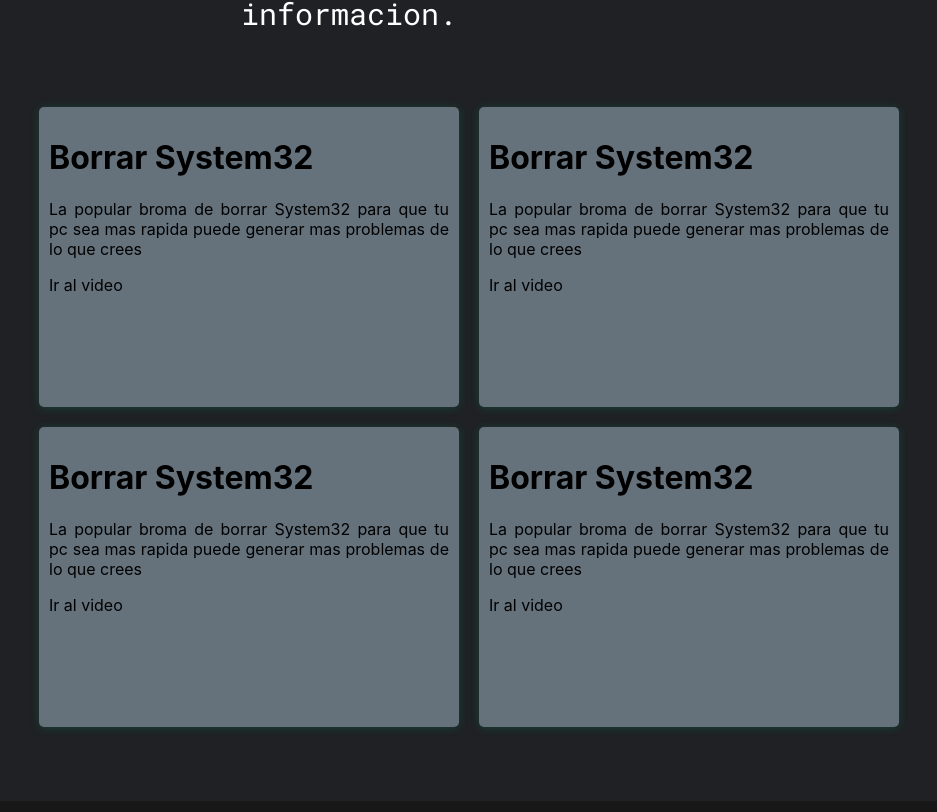
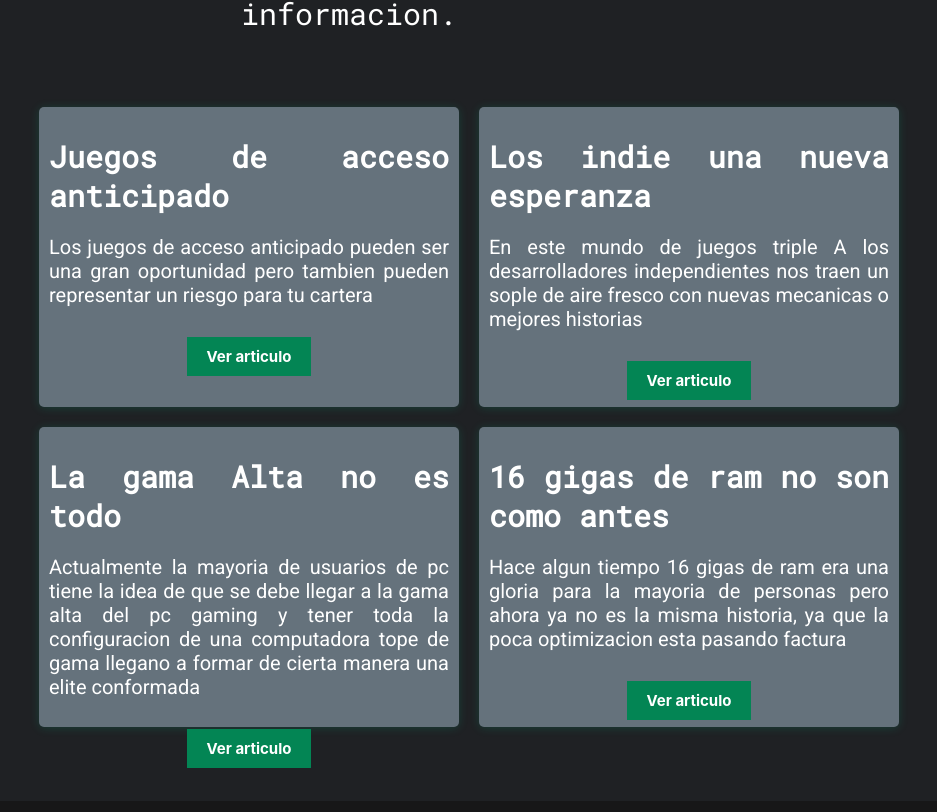
Before and after one commit to SteveBartmoss/steveapp, a React (Create React App) app: page / in a window 1280 px wide. Shown: the part 2228-3040 px from the top of the page, without its empty margins (291-1228 px from the left). Built offline with nearby package versions, Linux system fonts and the light colour scheme.

Commit message:
add information for the cards of the home page

```diff
--- a/src/pages/Home.jsx
+++ b/src/pages/Home.jsx
@@ -85,43 +85,52 @@ function Home() {
                     <SquareDiv>
 
                         <CardDiv>
-                            <h1>Borrar System32</h1>
-                            <p>
-                                La popular broma de borrar System32 para que tu pc
-                                sea mas rapida puede generar mas problemas de lo
-                                que crees
+                            <h1 className="title1">Juegos de acceso anticipado</h1>
+                            <p className="Content">
+                                Los juegos de acceso anticipado pueden ser una gran
+                                oportunidad pero tambien pueden representar un riesgo
+                                para tu cartera
                             </p>
-                            <a>Ir al video</a>
+                            <div className="center">
+                                <a className="dumix-btn" href="rows/rc3">Ver articulo</a>
+                            </div>
                         </CardDiv>
 
                         <CardDiv>
-                            <h1>Borrar System32</h1>
-                            <p>
-                                La popular broma de borrar System32 para que tu pc
-                                sea mas rapida puede generar mas problemas de lo
-                                que crees
+                            <h1 className="title1">Los indie una nueva esperanza</h1>
+                            <p className="Content">
+                                En este mundo de juegos triple A los desarrolladores
+                                independientes nos traen un sople de aire fresco
+                                con nuevas mecanicas o mejores historias
                             </p>
-                            <a>Ir al video</a>
+                            <div className="center">
+                                <a className="dumix-btn" href="rows/rc4">Ver articulo</a>
+                            </div>
                         </CardDiv>
 
                         <CardDiv>
-                            <h1>Borrar System32</h1>
-                            <p>
-                                La popular broma de borrar System32 para que tu pc
-                                sea mas rapida puede generar mas problemas de lo
-                                que crees
+                            <h1 className="title1">La gama Alta no es todo</h1>
+                            <p className="Content"> Actualmente la mayoria de usuarios de pc tiene
+                                la idea de que se debe llegar a la gama alta del pc gaming y tener
+                                toda la configuracion de una computadora tope de gama llegano a formar
+                                de cierta manera una elite conformada
                             </p>
-                            <a>Ir al video</a>
+                            <div className="center">
+                                <a className="dumix-btn" href="rows/rc1">Ver articulo</a>
+                            </div>
                         </CardDiv>
 
                         <CardDiv>
-                            <h1>Borrar System32</h1>
-                            <p>
-                                La popular broma de borrar System32 para que tu pc
-                                sea mas rapida puede generar mas problemas de lo
-                                que crees
+                            <h1 className="title1">16 gigas de ram no son como antes</h1>
+                            <p className="Content">
+                                Hace algun tiempo 16 gigas de ram era una gloria para
+                                la mayoria de personas pero ahora ya no es la misma
+                                historia, ya que la poca optimizacion esta pasando
+                                factura
                             </p>
-                            <a>Ir al video</a>
+                            <div className="center">
+                                <a className="dumix-btn" href="rows/rc5">Ver articulo</a>
+                            </div>
                         </CardDiv>
 
                     </SquareDiv>
```
